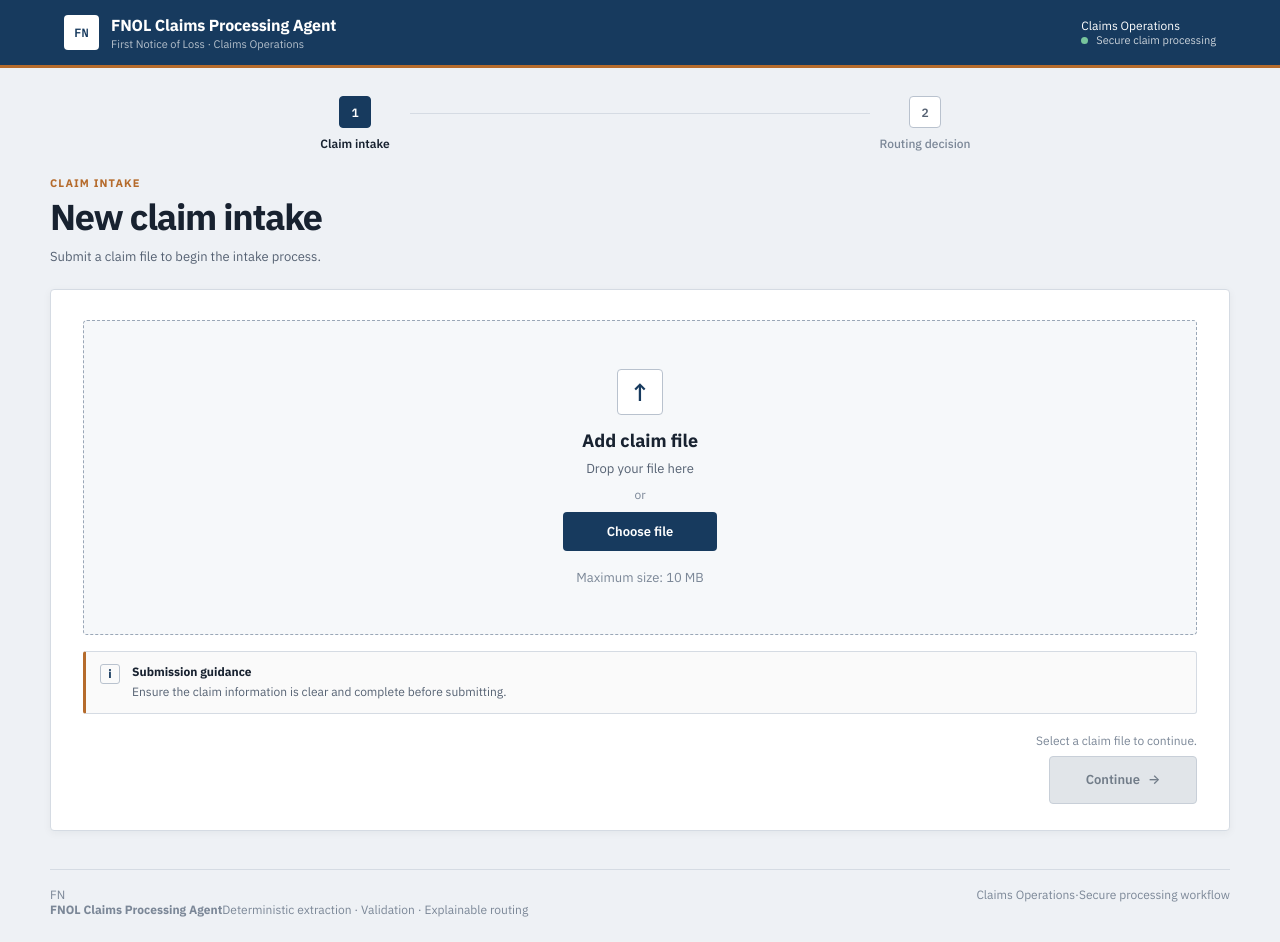
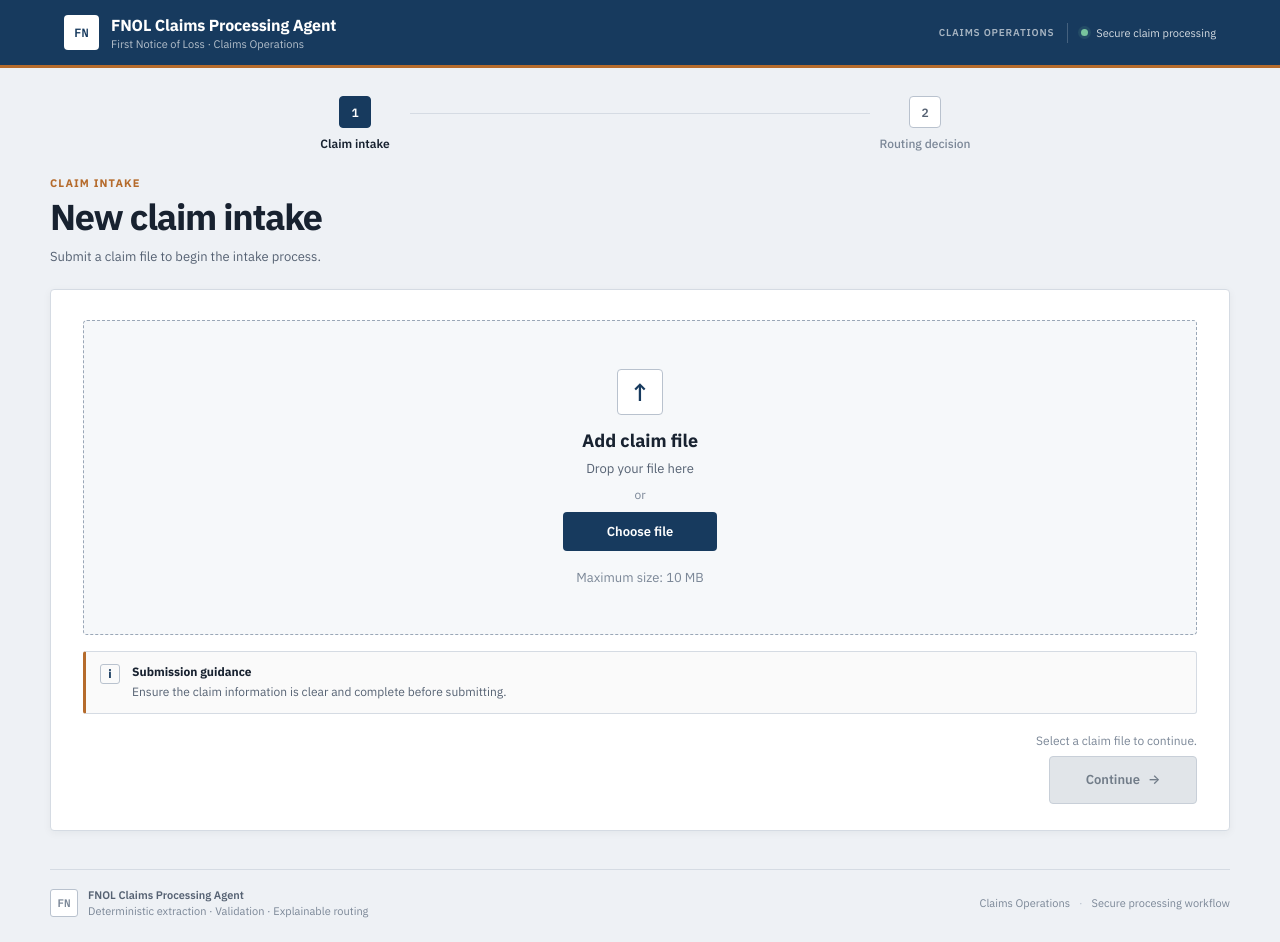
Before and after one commit to santhosh12133/FNOL-Claims-Processing-Agent, a Flask app: page / in a window 1280 px wide. Before the commit the page ends 917 px from the top, so only its background shows below. Run offline with Flask 3, Linux system fonts and the light colour scheme.

Commit message:
Style FNOL header and footer

```diff
--- a/static/style.css
+++ b/static/style.css
@@ -24,13 +24,17 @@ button, input { font: inherit; }
 button, label { -webkit-tap-highlight-color: transparent; }
 button { cursor: pointer; }
 
-.topbar { height: 68px; display: flex; align-items: center; justify-content: space-between; padding: 0 clamp(20px, 5vw, 64px); background: var(--brand); color: #fff; border-bottom: 3px solid var(--accent); }
-.brand { display: flex; align-items: center; gap: 12px; }
-.brand-mark { width: 35px; height: 35px; display: grid; place-items: center; border: 1px solid rgba(255,255,255,.35); border-radius: 4px; background: #fff; color: var(--brand); font-family: var(--mono); font-size: 12px; font-weight: 700; }
+.topbar { min-height: 68px; display: flex; align-items: center; justify-content: space-between; gap: 24px; padding: 0 clamp(20px, 5vw, 64px); background: var(--brand); color: #fff; border-bottom: 3px solid var(--accent); }
+.brand { display: flex; align-items: center; gap: 12px; min-width: 0; }
+.brand-mark { width: 35px; height: 35px; display: grid; place-items: center; flex: 0 0 35px; border: 1px solid rgba(255,255,255,.35); border-radius: 4px; background: #fff; color: var(--brand); font-family: var(--mono); font-size: 12px; font-weight: 700; }
+.brand-copy { min-width: 0; }
 .brand-name { font-size: 16px; font-weight: 700; letter-spacing: -.01em; }
 .brand-subtitle { margin-top: 2px; color: rgba(255,255,255,.68); font-size: 11px; }
-.system-status { display: flex; align-items: center; gap: 8px; color: rgba(255,255,255,.78); font-size: 11px; }
-.status-dot { width: 7px; height: 7px; border-radius: 50%; background: #78c59d; }
+.header-meta { display: flex; align-items: center; gap: 13px; flex-shrink: 0; }
+.header-label { color: rgba(255,255,255,.62); font-size: 10px; font-weight: 600; letter-spacing: .08em; text-transform: uppercase; }
+.header-divider { width: 1px; height: 20px; background: rgba(255,255,255,.2); }
+.system-status { display: flex; align-items: center; gap: 8px; color: rgba(255,255,255,.82); font-size: 11px; }
+.status-dot { width: 7px; height: 7px; border-radius: 50%; background: #78c59d; box-shadow: 0 0 0 3px rgba(120,197,157,.12); }
 
 .app-shell { width: min(1180px, calc(100% - 40px)); margin: 0 auto; padding-bottom: 38px; }
 .steps { width: min(680px, 100%); margin: 28px auto 25px; display: grid; grid-template-columns: auto minmax(80px, 1fr) auto; align-items: center; }
@@ -127,7 +131,15 @@ h1 { margin: 0; font-size: clamp(27px, 3vw, 36px); line-height: 1.1; letter-spac
 .field-row__value { min-width: 0; color: var(--text); font-family: var(--mono); font-size: 12px; text-align: right; overflow-wrap: anywhere; word-break: break-word; }
 .field-row__value--missing { color: #9ba4af; font-style: italic; }
 .result-actions { display: flex; justify-content: space-between; gap: 12px; margin-top: 16px; }
-.footer { width: min(1180px, calc(100% - 40px)); margin: 0 auto; padding: 17px 0 24px; display: flex; justify-content: space-between; gap: 16px; border-top: 1px solid var(--border); color: var(--text-muted); font-size: 12px; }
+
+.footer { width: min(1180px, calc(100% - 40px)); margin: 0 auto; padding: 18px 0 24px; display: flex; align-items: center; justify-content: space-between; gap: 24px; border-top: 1px solid var(--border); color: var(--text-muted); font-size: 12px; }
+.footer-brand { display: flex; align-items: center; gap: 10px; min-width: 0; }
+.footer-mark { width: 28px; height: 28px; display: grid; place-items: center; flex: 0 0 28px; border: 1px solid var(--border-strong); border-radius: 3px; background: var(--surface); color: var(--brand); font-family: var(--mono); font-size: 9px; font-weight: 700; }
+.footer-brand div { display: flex; flex-direction: column; gap: 2px; }
+.footer-brand strong { color: var(--text-soft); font-size: 11px; font-weight: 600; }
+.footer-brand span { color: var(--text-muted); font-size: 11px; }
+.footer-meta { display: flex; align-items: center; gap: 9px; white-space: nowrap; font-size: 11px; }
+.footer-separator { color: var(--border-strong); }
 [hidden] { display: none !important; }
 
 @media (max-width: 900px) {
@@ -137,7 +149,7 @@ h1 { margin: 0; font-size: clamp(27px, 3vw, 36px); line-height: 1.1; letter-spac
 
 @media (max-width: 720px) {
   .topbar { padding-inline: 16px; }
-  .brand-subtitle, .system-status { display: none; }
+  .brand-subtitle, .header-label, .header-divider { display: none; }
   .app-shell, .footer { width: min(100% - 24px, 1180px); }
   .steps { margin-top: 20px; }
   .intake-card { padding: 18px; }
@@ -149,6 +161,8 @@ h1 { margin: 0; font-size: clamp(27px, 3vw, 36px); line-height: 1.1; letter-spac
   .intake-footer { align-items: stretch; }
   .intake-footer p { text-align: left; }
   .next-btn { width: 100%; }
+  .footer { align-items: flex-start; flex-direction: column; gap: 12px; }
+  .footer-meta { white-space: normal; flex-wrap: wrap; }
 }
 
 @media (max-width: 500px) {
```
